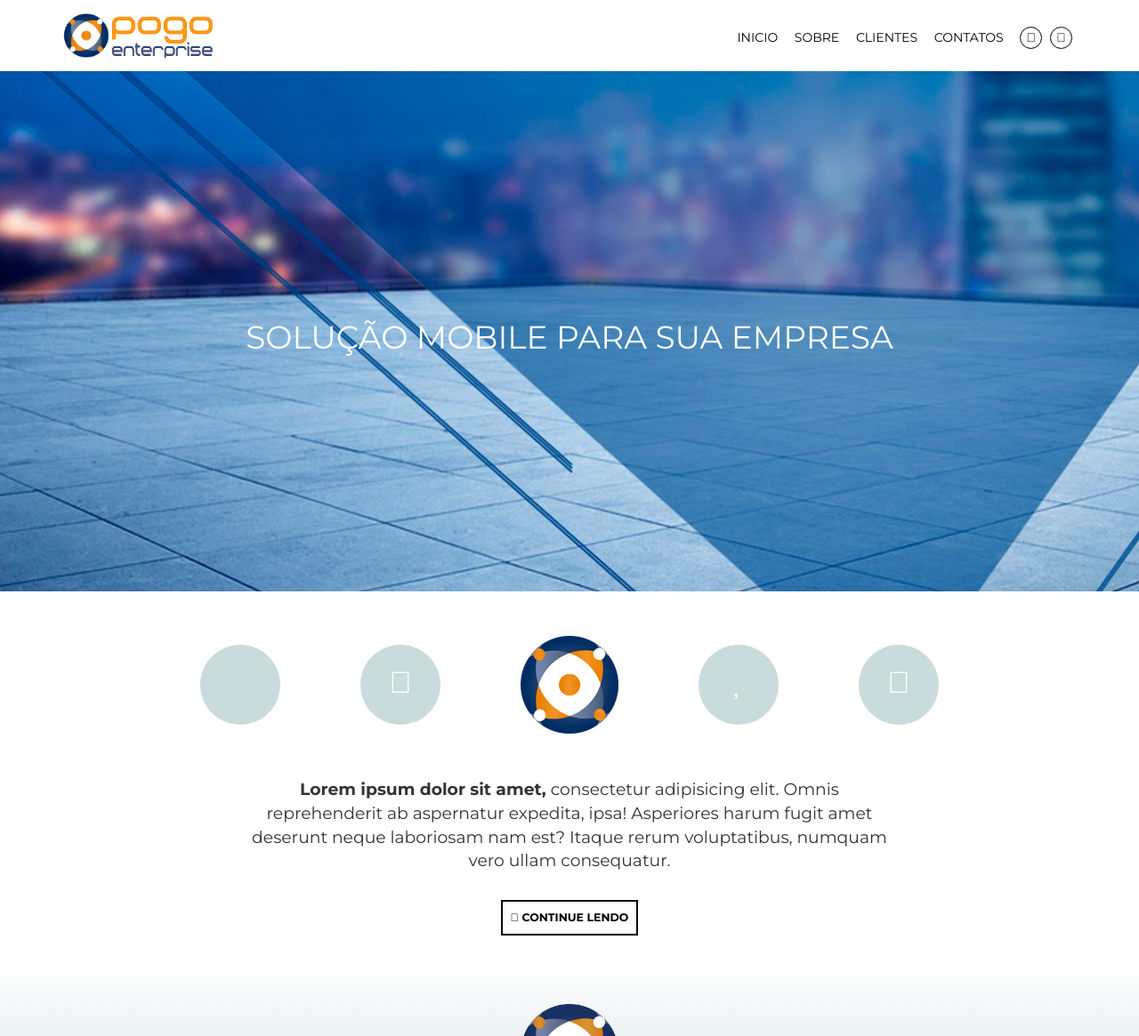
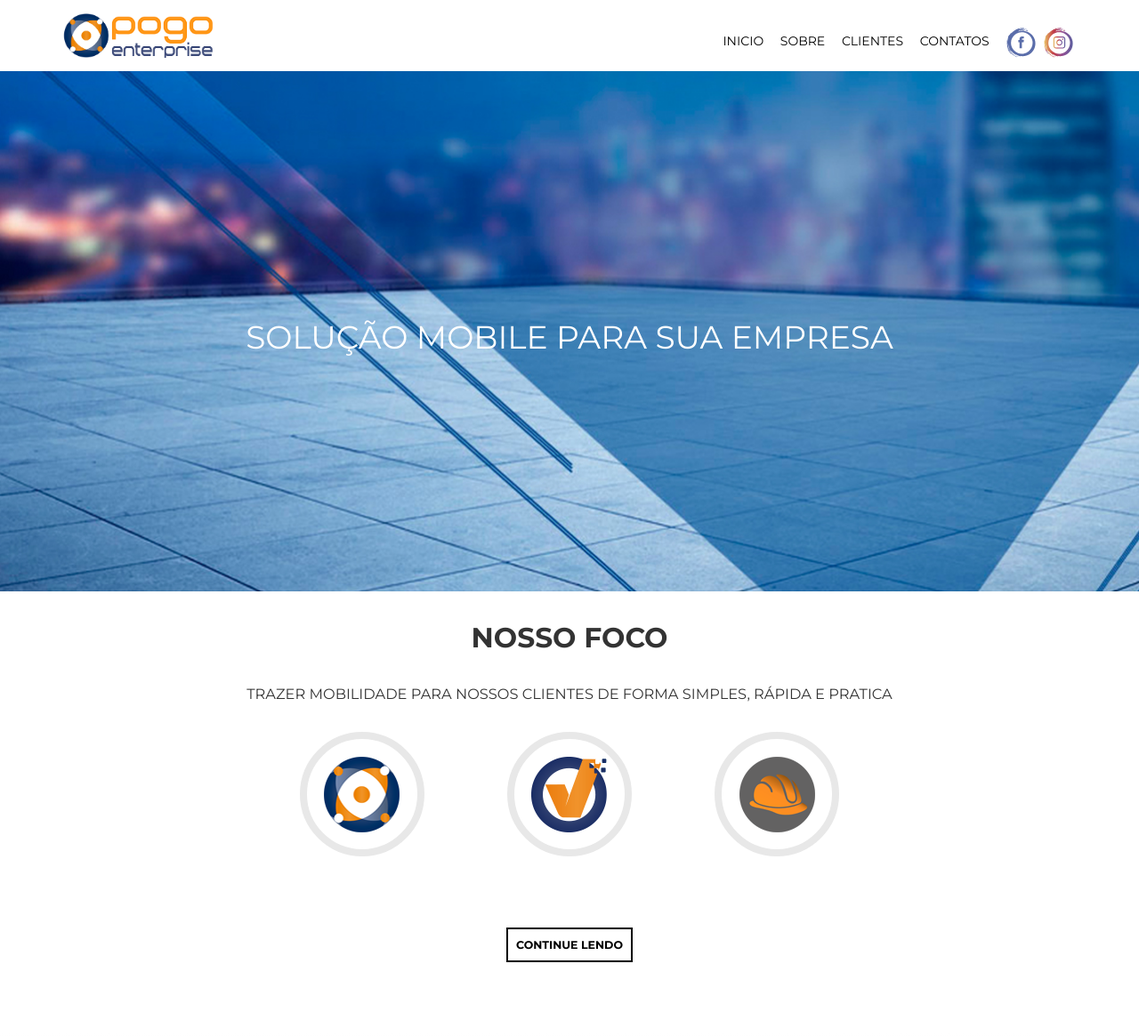
Before and after one commit to GMarquess/site-responsivo, a website: page index.html in a window 1280 px wide. Shown: the top 1165 px of the page at 89% size. Drawn offline with Linux system fonts and the light colour scheme.

Commit message:
estilizando

```diff
--- a/index.html
+++ b/index.html
@@ -28,11 +28,15 @@
 					</nav>
 						<ul class="social">
 							<li>
-								<a href=""><i class="fa fa-facebook"></i></a>
+								<a href="https://www.facebook.com/pogoenterprise/">
+									<img src="images/logo_face.svg" alt="">
+								</a>
 							</li>
 
 						<li>
-							<a href=""><i class= "fa fa-facebook" ></i></a>
+							<a href="">
+								<img src="images/logo_insta.svg" alt="">
+							</a>
 						</li>
 					</ul>
 				</div>
@@ -45,32 +49,26 @@
 	<main>
 		<section class="sobre">
 			<div class="container">
+				<div class="textos">
+						<h1><strong>Nosso foco</strong></h1>
+						<p>Trazer mobilidade para nossos clientes de forma simples, rápida e pratica</p>
+
 					<div class="itens">
-					<div class="foto">
-						<img src="images/logosolocenter.png" alt="Foto TAG">
+
+						<div class="icone-launcher">
+							<img src="images/Logolauncher.png" alt="Pogo Launcher">
 						</div>
 
-					<div class="icone-lapis">
-						<i class="fa fa-pencil"></i>
+						<div class="icone-forms">
+							<img src="images/LogoForm.png" alt="Pogo Forms">
 						</div>
 
-					<div class="icone-codigo">
-						<i class="fa fa-code"></i>
+						<div class="icone-safety">
+							<img src="images/logosafety.png" alt="Pogo Safety">
 						</div>
 
-					<div class="icone-coracao">
-						<i class="fa fa-heart"></i>
 					</div>
-
-					<div class="icone-compartilhar">
-						<i class="fa fa-share-alt"></i>
-					</div>
-				</div>
-
-				<div class="textos">
-					<p><strong>Lorem ipsum dolor sit amet,</strong> consectetur adipisicing elit. Omnis reprehenderit ab aspernatur expedita, ipsa! Asperiores harum fugit amet deserunt neque laboriosam nam est? Itaque rerum voluptatibus, numquam vero ullam consequatur.</p>
-
-					<a href="#" class="botao medio"><i class="fa fa-eye"></i> Continue Lendo </a>
+					 <a href="#" class="botao medio"> Continue Lendo </a>
 				</div>
 			</div>
 		</section>
--- a/sass/organisms/_header.sass
+++ b/sass/organisms/_header.sass
@@ -49,15 +49,14 @@ header
 
 			li
 				display: inline-block
-				margin: 0 5px 0 0
+				margin: auto 3px auto auto
 				a
 					color: $preto
 					display: block
-					border: 1px solid $preto
-					padding: 4px
-					width: 25px
-					height: 25px
-					line-height: 12px
+
+					width: 35px
+					height: 35px
+					line-height: 25px
 					text-align: center
 					+border-radius(120px)
 
--- a/sass/organisms/_sobre.sass
+++ b/sass/organisms/_sobre.sass
@@ -3,56 +3,63 @@ section.sobre
 		+flexbox
 		+align-items(center)
 		+justify-content(space-around)
-		margin: 50px 0
+		margin: 30px 0
 		text-align: center
 
-		+make-sm-column(10)
-		+make-sm-column-offset(1)
+		+make-sm-column(12)
 
 		+breakpoint($tablet)
 			display: block
 
-		.foto
-			+order(3)
-			+breakpoint($tablet)
-				margin: 0 0 30px
+		[class^="icone-"]
+			width: 140px
+			height: 140px
+			border: 8px solid #E8E8E8
+			+border-radius(120px)
+			line-height: 85px
+			color: $preto
+			img
+				display: block
+				margin: 20px auto
+				+breakpoint ($tablet)
+					display: inline-block
+					width: auto
+					height: 75px
+					line-height: 75px
 
-		[class^="icone-"]
-			width: 90px
-			height: 90px
-			background-color: $azul-claro
-			+border-radius(120px)
-			text-align: center
-			line-height: 85px
-			color: $branco
-			+font-size(55px)
 
 			+breakpoint($tablet)
+				border: 0px
 				display: inline-block
 				width: 75px
 				height: 75px
 				line-height: 75px
 				+font-size(50px)
-				margin: 0 3px
+				margin: 0 5px
 
-			&.icone-lapis
+			&.icone-launcher
 				+order(1)
 
-			&.icone-codigo
+			&.icone-forms
 				+order(2)
 
-			&.icone-coracao
-				+order(4)
-
-			&.icone-compartilhar
-				+order(5)
+			&.icone-safety
+				+order(3)
 
 	.textos
 		+make-sm-column(8)
 		+make-sm-column-offset(2)
 		text-align: center
+
+		h1
+			margin: 35px auto
+			+font-size(50px)
+			text-transform: uppercase
 		p
-			+font-size(30px)
+			margin: 0px auto
+			+font-size (26px)
+			text-transform: uppercase
+
 		.botao
 			display: table
-			margin: 30px auto
+			margin: 250px auto 80px
```
Also changed, not shown: css/geral.css, css/home.css, images/LogoForm.png (added), images/Logolauncher.png (added), images/Logosafety.png (added), images/logo_face.svg (added), images/logo_insta.svg (added). Lines whose indentation alone changed are shown as unchanged.
